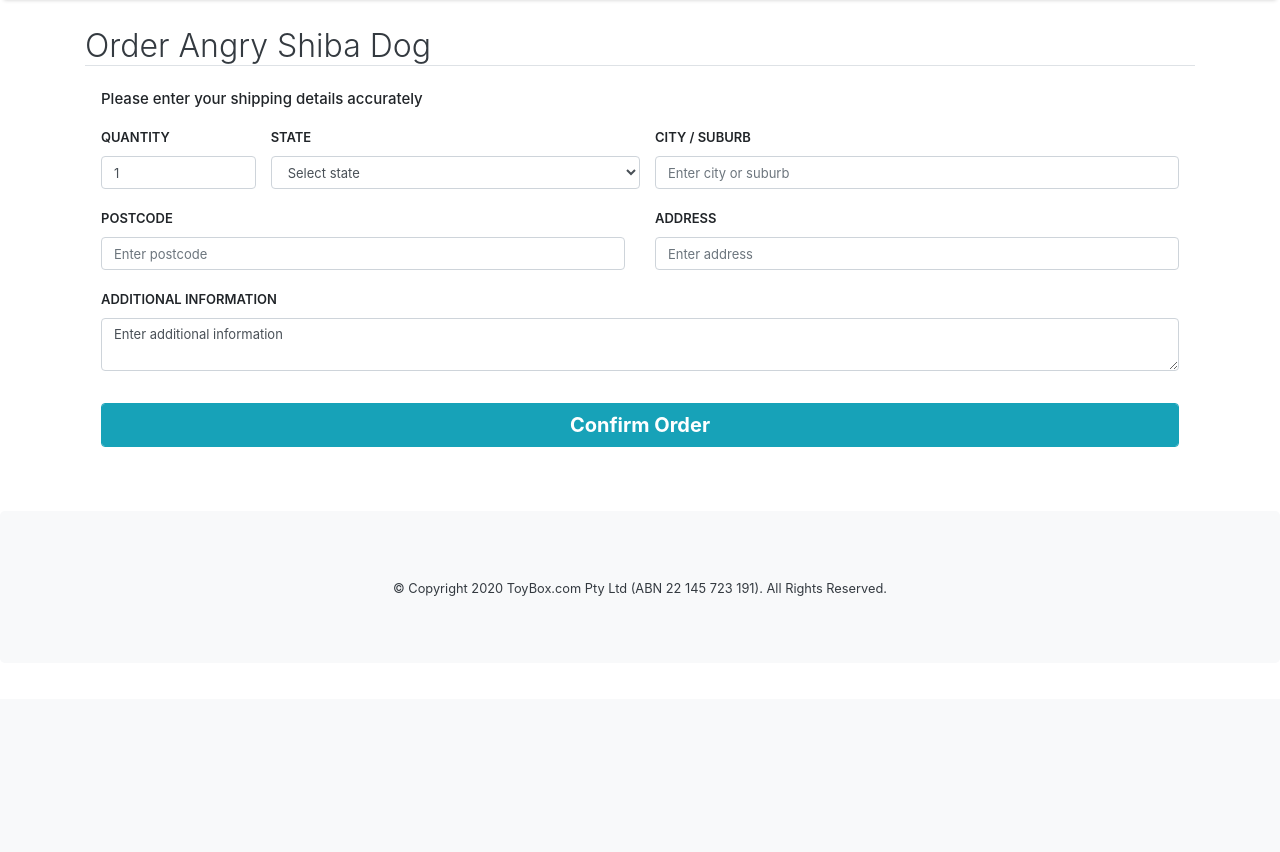
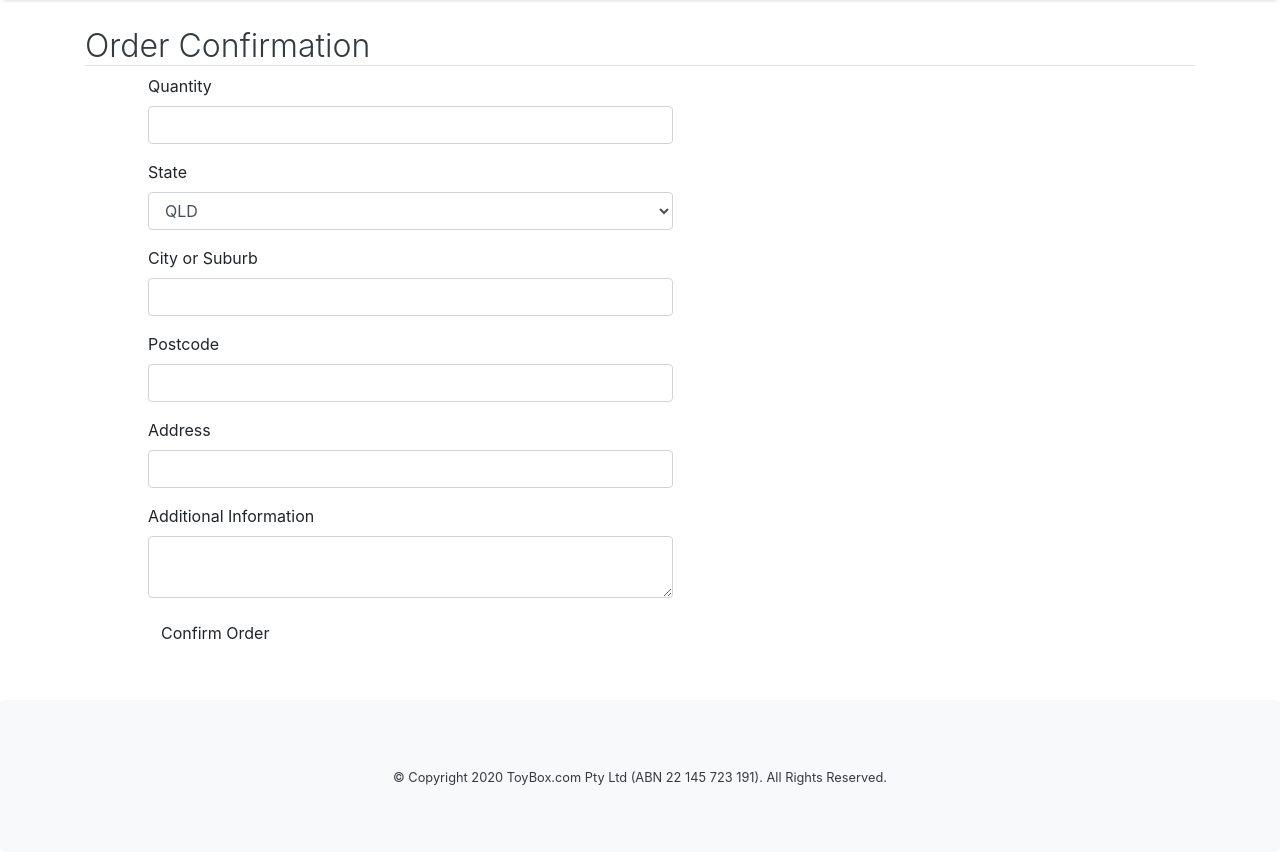
Before and after one commit to johnstonekyle/IAB207, a Flask app: page /order/1 in a window 1280 px wide. Shown: the part 101-953 px from the top of the page. Before the commit the page ends 697 px from the top, so only its background shows below. Run offline with Flask 2, Linux system fonts and the light colour scheme; a user stored in the database is signed in; some libraries are stand-ins or nearby versions.

Commit message:
Added order confirmation page and functionality. Still requires stock operations.

```diff
--- a/marketplace/forms.py
+++ b/marketplace/forms.py
@@ -7,18 +7,18 @@ from flask_wtf.file import FileField, FileAllowed, FileRequired
 
 #creates the login information
 class LoginForm(FlaskForm):
-    user_name=StringField("User Name", validators=[InputRequired('Enter user name.')])
-    password=PasswordField("Password", validators=[InputRequired('Enter user password.')])
+    user_name = StringField("User Name", validators=[InputRequired('Enter user name.'), Length(min=1, max=30, message="Max length of 30 characters")])
+    password = PasswordField("Password", validators=[InputRequired('Enter user password.'), Length(min=1, max=30, message="Max length of 30 characters")])
     submit = SubmitField("Login")
 
  # this is the registration form
 class RegisterForm(FlaskForm):
-    user_name = StringField("User Name", validators=[InputRequired()])
-    email_id = StringField("Email Address", validators=[Email("Enter a valid email.")])
+    user_name = StringField("User Name", validators=[InputRequired(), Length(min=1, max=30, message="Max length of 30 characters")])
+    email_id = StringField("Email Address", validators=[Email("Enter a valid email."), Length(min=1, max=30, message="Max length of 30 characters")])
 
     # ----- will need to change how this works as it does not allow for spaces (e.g. 0412 345 678) -----
     # ----- also currently has no control over min and max character inputs (e.g. phone number of 123) -----
-    phone = IntegerField("Phone Number", validators=[InputRequired("Enter a phone number.")])
+    phone = IntegerField("Phone Number", validators=[InputRequired("Enter a phone number."), Length(min=7, max=15, message="Max length of 15 numbers")])
 
     #linking two fields - password should be equal to data entered in confirm
     password=PasswordField("Password", validators=[InputRequired(),
@@ -65,3 +65,18 @@ class ReviewForm(FlaskForm):
     title = StringField("TITLE", validators=[InputRequired(), Length(min=1, max=100, message="Max length of 100 characters")])
 
     submit = SubmitField("Post")
+
+
+#this is the order form
+class OrderForm(FlaskForm):
+    #max quantity must be less than stock, otherwise error
+    quantity = IntegerField("Quantity", validators=[InputRequired('Enter a quantity.')])
+
+    #two of each because requires label and value
+    state = SelectField("State", choices=[('QLD', 'QLD'), ('NSW', 'NSW'), ('VIC', 'VIC'), ('WA', 'WA'), ('SA', 'SA'), ('TAS', 'TAS'), ('NT', 'NT'), ('ACT', 'ACT')])
+
+    city = StringField("City or Suburb", validators=[InputRequired('Enter a city or suburb.'), Length(min=1, max=100, message="Max length of 100 characters")])
+    postcode = IntegerField("Postcode", validators=[InputRequired('Enter a postcode.')])
+    address = StringField("Address", validators=[InputRequired('Enter an address.'), Length(min=1, max=100, message="Max length of 100 characters")])
+    addinfo = TextAreaField("Additional Information", validators=[Length(min=0, max=500, message="Max length of 500 characters")])
+    submit = SubmitField("Confirm Order")
--- a/marketplace/orders.py
+++ b/marketplace/orders.py
@@ -1,10 +1,40 @@
-from flask import Blueprint, render_template
-from flask_login import login_required
+from flask import Blueprint, render_template, flash, redirect, url_for
+from flask_login import login_required, current_user
+from .models import Product, User, Order
+from .forms import OrderForm
+from werkzeug.utils import secure_filename
+import os
+from . import db
 
 bp = Blueprint('order', __name__, url_prefix='/order')
 
 
-@bp.route('/<id>', methods=['GET', 'POST'])
+@bp.route("/<id>", methods=["GET", "POST"])
 @login_required #would be better to specify must logged in as a buyer
 def order(id):
-    return render_template('order.html')
+    order = OrderForm()
+    if (order.validate_on_submit()):
+        #retrieve information from the form
+        product = Product.query.filter_by(id=id).first()
+        quantity = order.quantity.data
+        state = order.state.data
+        city = order.city.data
+        postcode = order.postcode.data
+        address = order.address.data
+        addinfo = order.addinfo.data
+        totalcost = (order.quantity.data * int(product.price))
+
+        #check if ordered quantity is less than current stock
+        #if (quantity > int(product.current_stock)):
+        #if it is not, throw error
+        #if it is, reduce current stock by amount purchased
+
+
+        new_order = Order(address=address, quantity=quantity, total_cost=totalcost, buyer_id=current_user.id, product_id=id)
+        db.session.add(new_order)
+        db.session.commit()
+
+        return redirect(url_for("main.index"))
+
+    else:
+        return render_template("order.html", form=order, heading="Order Confirmation")
--- a/marketplace/templates/order.html
+++ b/marketplace/templates/order.html
@@ -1,85 +1,29 @@
 {% extends 'base.html' %}
+{% import 'bootstrap/wtf.html' as wtf %}
 
 {% block content %}
+<div class="container content-container">
+    <h2 class="text-dark font-weight-light border-bottom">{{heading}}</h2>
 
-<!-- content -->
-<div class="container content-container">
-    <h2 class="text-dark font-weight-light border-bottom">Order Angry Shiba Dog</h2>
-    <div class="order-container">
-        <h5 class="mb-3">Please enter your shipping details accurately</h5>
-
-        <!-- form -->
-        <form>
-            <div class="row">
-                <!-- quantity input -->
-                <div class="col-sm-2">
-                    <div class="form-group">
-                        <label class="small-font form-head" for="quantityInput">QUANTITY</label>
-                        <input class="form-control small-font" type="number" value="1" id="quantityInput">
-                    </div>
-                </div>
-                <!-- state input -->
-                <div class="col-sm-4">
-                    <div class="form-group">
-                        <label for="stateInput" class="small-font form-head">STATE</label>
-                        <select id="stateInput" class="form-control small-font">
-                            <option selected>Select state</option>
-                            <option>ACT</option>
-                            <option>NSW</option>
-                            <option>NT</option>
-                            <option>QLD</option>
-                            <option>SA</option>
-                            <option>TAS</option>
-                            <option>VIC</option>
-                            <option>WA</option>
-                        </select>
-                    </div>
-                </div>
-                <!-- city suburb input -->
-                <div class="col-sm-6">
-                    <div class="form-group">
-                        <label class="small-font form-head" for="citySuburbInput">CITY / SUBURB</label>
-                        <input type="text" class="form-control small-font" id="citySuburbInput"
-                            placeholder="Enter city or suburb">
+    {% with messages = get_flashed_messages() %}
+        {% if messages %}
+            <div class="container">
+                <div class="row mt-3 mb-3">
+                    <div class="col md-12">
+                        {% for message in messages %}
+                        <div class="alert alert-danger">{{message}}</div>
+                        {% endfor %}
                     </div>
                 </div>
             </div>
+        {% endif %}
+    {% endwith %}
 
-            <div class="row">
-                <!-- postcode input -->
-                <div class="col-sm-6">
-                    <div class="form-group">
-                        <label class="small-font form-head" for="postcodeInput">POSTCODE</label>
-                        <input type="number" class="form-control small-font" id="postcodeInput"
-                            placeholder="Enter postcode">
-                    </div>
-                </div>
-                <!-- address input -->
-                <div class="col-sm-6">
-                    <div class="form-group">
-                        <label class="small-font form-head" for="addressInput">ADDRESS</label>
-                        <input type="text" class="form-control small-font" id="addressInput"
-                            placeholder="Enter address">
-                    </div>
-                </div>
+
+    <div class="col-md-6 ml-5">
+        {{wtf.quick_form(form)}}
     </div>
 
-            <div class="row">
-                <!-- additional information input -->
-                <div class="col">
-                    <div class="form-group">
-                        <label class="small-font form-head" for="descInput">ADDITIONAL INFORMATION</label>
-                        <textarea type="text" class="form-control small-font"
-                            id="descInput">Enter additional information</textarea>
-                    </div>
-                </div>
-            </div>
-
-            <!-- submission buttons -->
-            <button type="button" class="btn btn-info font-weight-bold order-btn form-control mt-3" data-toggle="modal"
-                data-target="#orderModal">
-                Confirm Order
-            </button>
 
     <!-- modal -->
     <div class="modal fade" id="orderModal" tabindex="-1" role="dialog" aria-labelledby="orderModalTitle"
@@ -109,10 +53,9 @@
 
 
 
-        </form>
+
+
+
 
 </div>
-
-</div>
-
 {% endblock %}
```
Also changed, not shown: marketplace/marketplace.sqlite. Lines whose indentation alone changed are shown as unchanged.
